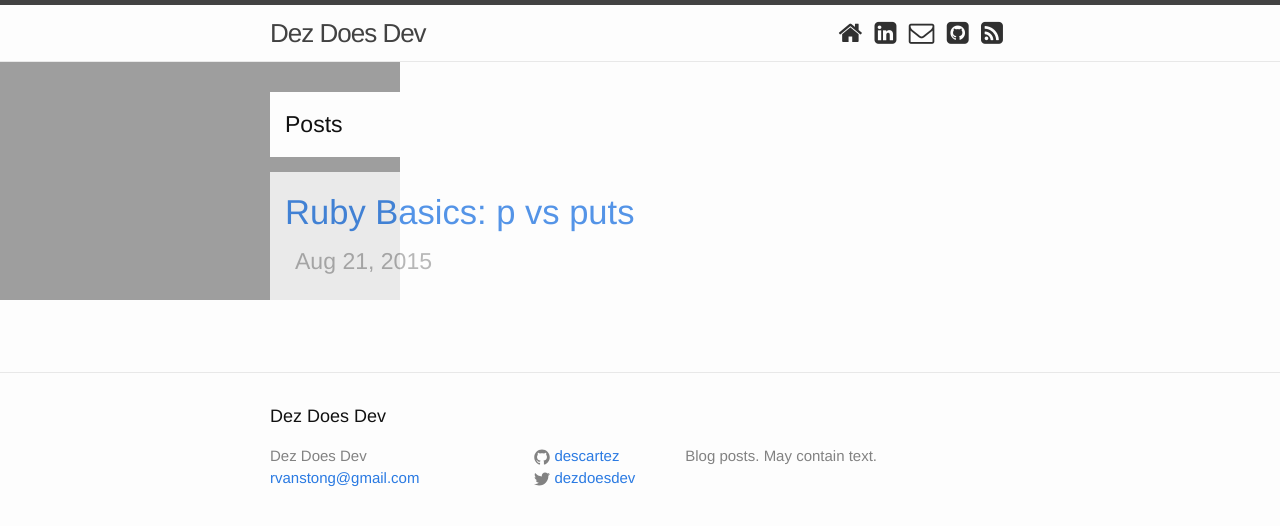
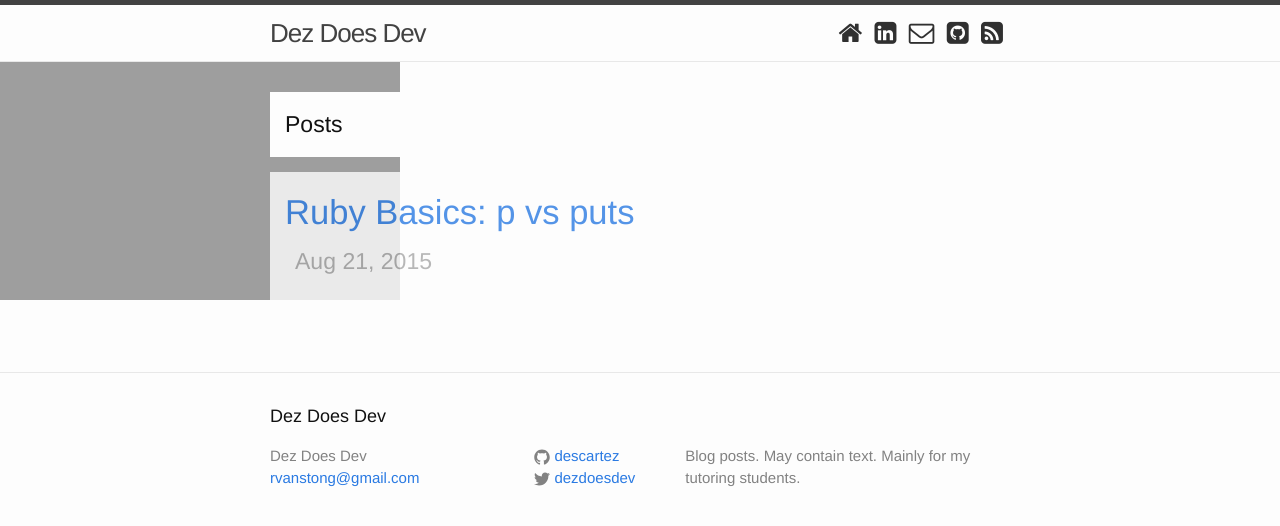
Before and after one commit to descartez/devblog, a Jekyll site: the page built from index.html, in a window 1280 px wide. Shown: the top 526 px of the page. Built offline with Jekyll 4.4.1, drawn with Linux system fonts in a browser that asks for light colours; nearby versions of some CDN libraries.

Commit message:
changes description

```diff
--- a/_config.yml
+++ b/_config.yml
@@ -2,7 +2,7 @@
 title: Dez Does Dev
 email: rvanstong@gmail.com
 description: > # this means to ignore newlines until "baseurl:"
-  Blog posts. May contain text.
+  Blog posts. May contain text. Mainly for my tutoring students.
 baseurl: "/devblog" # the subpath of your site, e.g. /blog/
 url: "http://descartez.github.io/" # the base hostname & protocol for your site
 twitter_username: dezdoesdev
```
